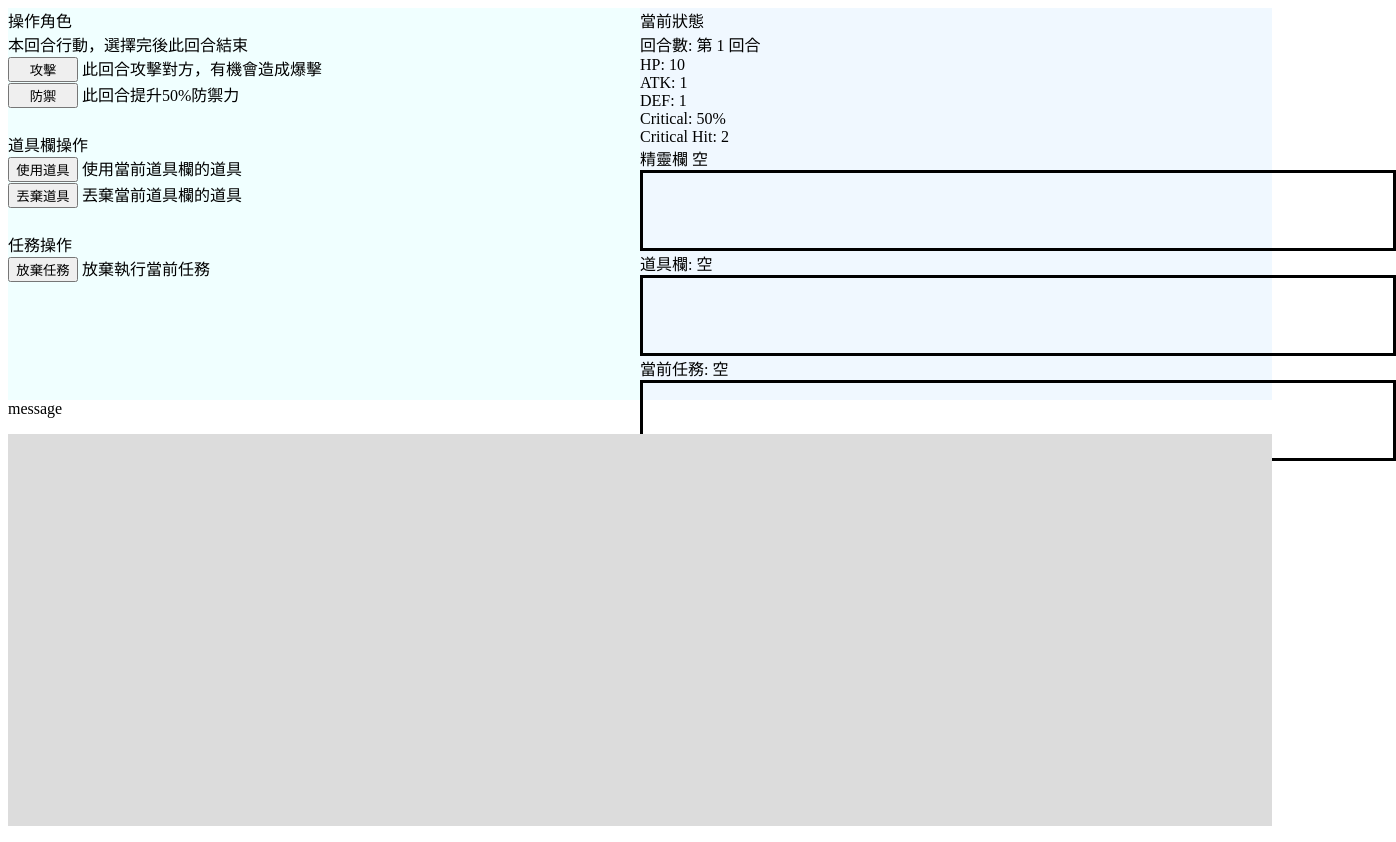
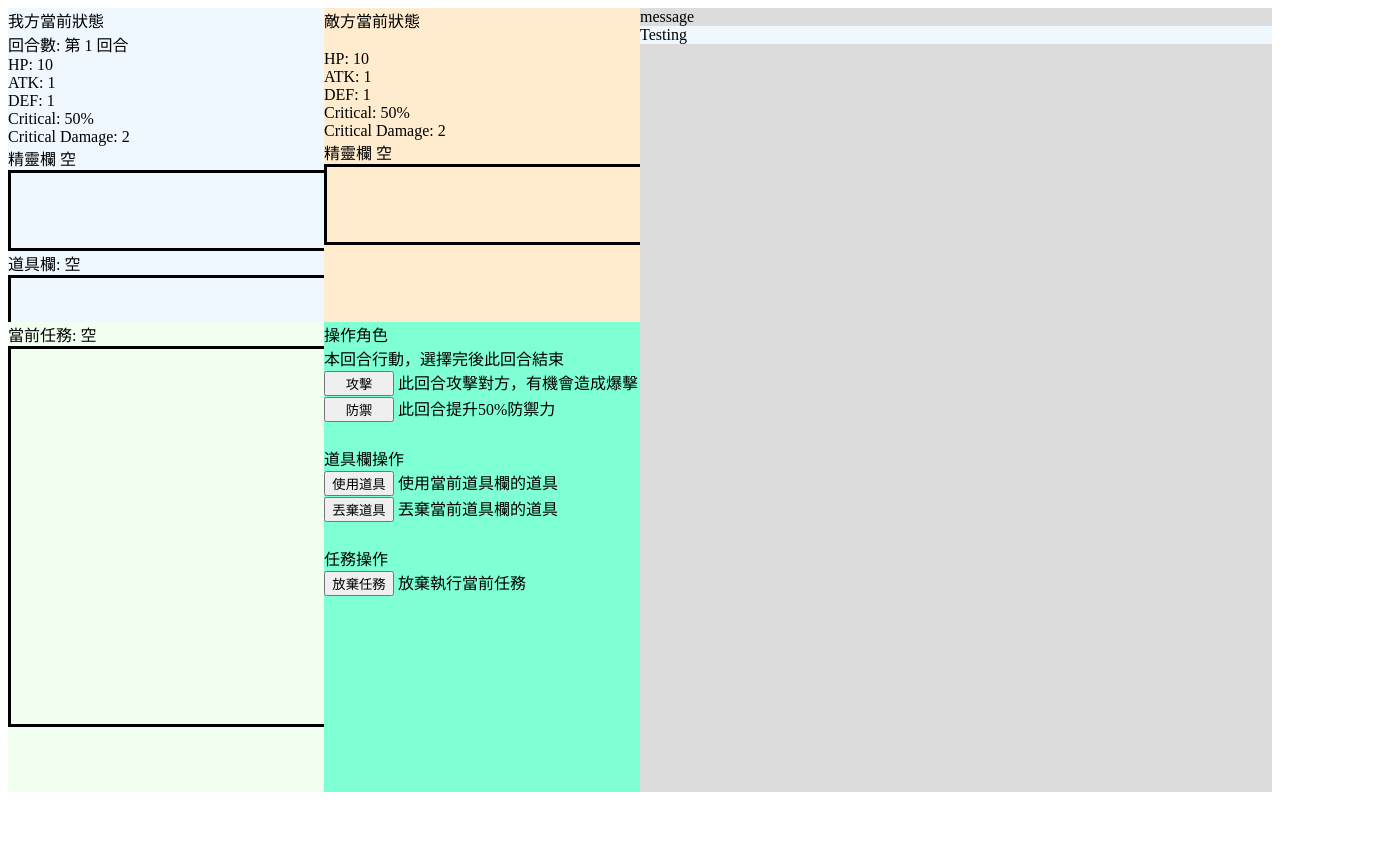
Before and after one commit to littleCube2019/Duel_game, a plain HTML site: page main.html in a window 1280 px wide. Shown: the whole page, 1396 px wide, since content can reach past the window. After the commit the page ends 800 px from the top, so only its background shows below. Drawn offline with nearby package versions, Linux system fonts and the light colour scheme.

Commit message:
html_sector_update

```diff
--- a/Style.css
+++ b/Style.css
@@ -1,3 +1,31 @@
+#LEFT {
+	width: 50%;
+	float: left;
+	height:100%;
+}
+
+#RIGHT {
+	width: 50%;
+	float: left;
+	height:100%;
+}
+
+
+#LEFT_TOP {
+	width: 100%;
+	float: left;
+	height:40%;
+
+}
+
+
+#LEFT_BOTTOM {
+	width: 100%;
+	float: left;
+	height:60%;
+
+}
+
 .interact-sector{
 	height:100px;
 
@@ -5,8 +33,13 @@
 
 .status_content{
 	border-style:solid;
-	width:750px;
+	width:375px;
 	height:75px;
+
+}
+
+#my_mission_content{
+	height:375px;
 
 }
 
@@ -14,24 +47,47 @@ div {
 	font-family:"DFKai-SB";
 }
 
-#interact {
-	background-color: #F0FFFF;
-	width: 50%;
-	float: left;
-	height:50%;
-}
-
-#status {
+#my_status {
 	background-color: #F0F8FF;
 	width: 50%;
 	float: left;
-	height:50%;
+	height:100%;
 
 }
 
+#enemy_status {
+	background-color: #FFEBCD;
+	width: 50%;
+	float: left;
+	height:100%;
+
+}
+
+
+#mission_sector{
+	background-color: #F0FFF0;
+	width: 50%;
+	float: left;
+	height:100%;
+}
+
+#interact_sector {
+	background-color: #7FFFD4;
+	width: 50%;
+	float: left;
+	height:100%;
+}
+
+
+
+
+
+
+
+
 #message {
 	background-color: #DCDCDC;
-	height:50%;
+	height:100%;
 	float: left;
 	width: 100%;
 	/*overflow:scroll;*/
--- a/main.html
+++ b/main.html
@@ -29,12 +29,107 @@
 
 
 	<body>
+
+
 	<!-- Display section below -->
-	<div>
+	<div id="LEFT">
+
+
+
+    <!-- our status showing below-->
+	<!-- ==================================== -->
+		<div id="LEFT_TOP">
+		<!--屬性欄，此div為最外框-->
+    	<div id="my_status" >我方當前狀態
+
+        <div id="my_basic-data">
+        	<!--基本數值-->
+			<div>回合數: 第<span id="turn"> 1 </span>回合</div>
+			<div>HP: <span id="my_atk"> 10 </span> </div>
+            <div>ATK: <span id="my_stamina">1</span> </div>
+			<div>DEF: <span id="my_health">1</span> </div>
+			<div>Critical: <span id="my_critical">50%</span> </div>
+			<div>Critical Damage: <span id="my_critical_hit">2</span> </div>
+
+        </div>
+
+
+
+		<div id="my_sprite">精靈欄 空</div>
+
+		<div id="my_sprite_content" class="status_content"></div>
+
+
+		<div id="my_item" >道具欄: 空</div>
+
+		<div id="my_item_content" class="status_content"></div>
+
+
+
+
+
+        </div> <!-- id=LEFT_TOP closing tag , this section ending here-->
+
+	<!-- all status showing above-->
+	<!-- ==================================== -->
+
+
+	<!-- enemy status showing below-->
+	<!-- ==================================== -->
+
+		<!--屬性欄，此div為最外框-->
+    	<div id="enemy_status" >敵方當前狀態
+
+        <div id="enemy_basic-data">
+        	<!--基本數值-->
+			<br>
+			<div>HP: <span id="enemy_hour"> 10 </span> </div>
+            <div>ATK: <span id="enemy_stamina">1</span> </div>
+			<div>DEF: <span id="enemy_health">1</span> </div>
+			<div>Critical: <span id="enemy_critical">50%</span> </div>
+			<div>Critical Damage: <span id="enemy_critical_hit">2</span> </div>
+
+        </div>
+
+
+
+		<div id="enemy_sprite">精靈欄 空</div>
+
+		<div id="enemy_sprite_content" class="status_content"></div>
+
+		<!--
+		<div id="enemy_item" >道具欄: 空</div>
+
+		<div id="enemy_item_content" class="status_content"></div>
+		-->
+
+
+
+
+        </div> <!-- id=enemy_status closing tag -->
+
+        </div><!-- id=status closing tag , this section ending here-->
+	<!-- all status showing above-->
+	<!-- ==================================== -->
+
+
+
+
+
+
+
+
+
+
 
 	<!-- all buttons or something user interaction below-->
 	<!-- ==================================== -->
+	<div id="LEFT_BOTTOM">
+		<div id="mission_sector">
+			<div id="my_mission">當前任務: 空</div>
 
+			<div id="my_mission_content" class="status_content"></div>
+		</div> <!-- mission sector ending here-->
 	<!-- ''''''''''''''''''''''''''''''''''''''''''
 		Note: you can use this format:
 
@@ -46,7 +141,7 @@
 		to add new action button
 		''''''''''''''''''''''''''''''''''''''''''  -->
 
-    	<div id="interact" >操作角色
+    	<div id="interact_sector" >操作角色
     		<div id="turn_action" class="interact-sector">
     		本回合行動，選擇完後此回合結束
 
@@ -87,67 +182,31 @@
 
 
     	</div> <!-- id=interact div closing tag, this section ending here  -->
+
+    </div> <!-- id=LEFT Bottom ending here-->
     <!-- all buttons or something user interaction above-->
 	<!-- ==================================== -->
 
+</div> <!-- id=LEFT  ending here-->
 
+<div id="RIGHT">
+<!-- show message below-->
+		<!-- ==================================== -->
 
+    	<div id="message">message
+	<div style="background-color:#F0F8FF">Testing</div>
 
+    	</div>
 
-	<!-- all status showing below-->
-	<!-- ==================================== -->
-
-		<!--屬性欄，此div為最外框-->
-    	<div id="status" >當前狀態
-
-        <div id="basic-data">
-        	<!--基本數值-->
-			<div>回合數: 第<span id="day"> 1 </span>回合</div>
-			<div>HP: <span id="hour"> 10 </span> </div>
-            <div>ATK: <span id="stamina">1</span> </div>
-			<div>DEF: <span id="health">1</span> </div>
-			<div>Critical: <span id="lv">50%</span> </div>
-			<div>Critical Hit: <span id="lv">2</span> </div>
-
-        </div>
-
-
-
-		<div id="sprite">精靈欄 空</div>
-
-		<div id="sprite_content" class="status_content"></div>
-
-
-		<div id="item" >道具欄: 空</div>
-
-		<div id="item_content" class="status_content"></div>
-
-
-		<div id="mission">當前任務: 空</div>
-
-		<div id="mission_content" class="status_content"></div>
-
-
-        </div> <!-- id=status closing tag , this section ending here-->
-
-	<!-- all status showing above-->
-	<!-- ==================================== -->
-
-
-
-
-		<!-- show message below-->
-		<!-- ==================================== -->
-		message
-    	<p id="message"></p>
-        </div>
 
         <!-- show message above-->
 		<!-- ==================================== -->
 
+</div>
 
 
-	</body>
+
+</body>
 
 
 
```
Also changed, not shown: 1 other file.
